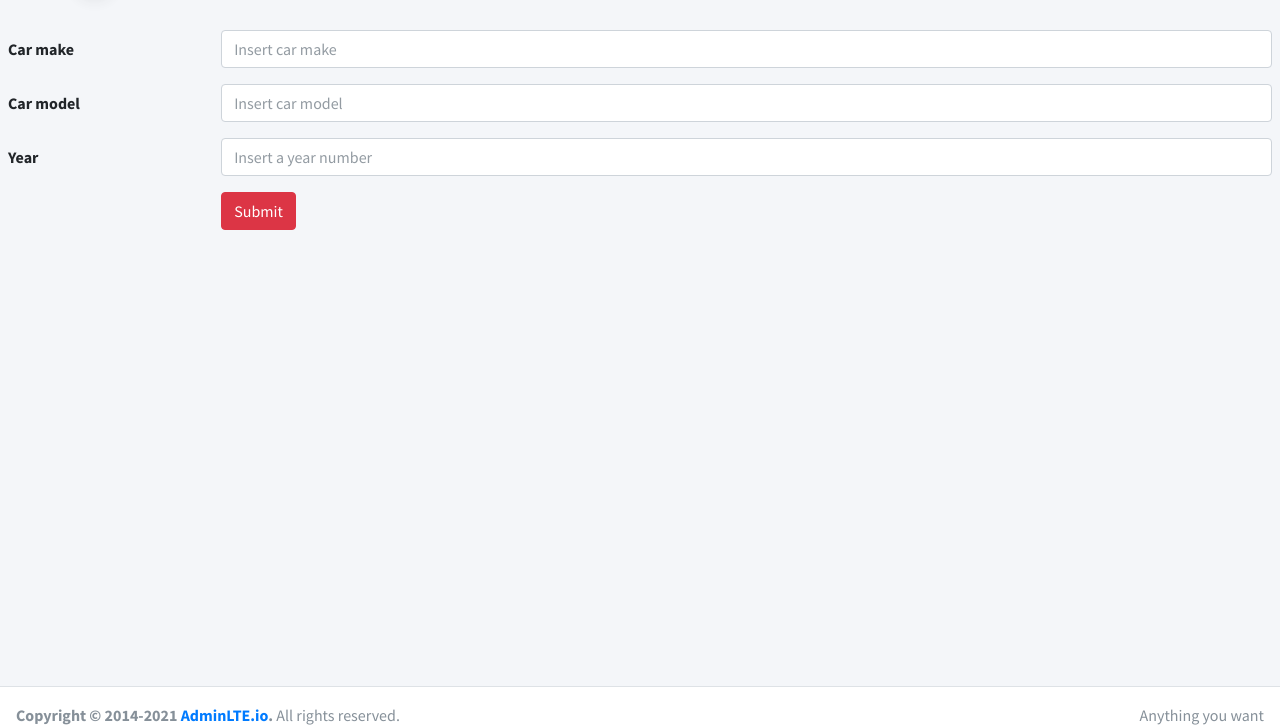
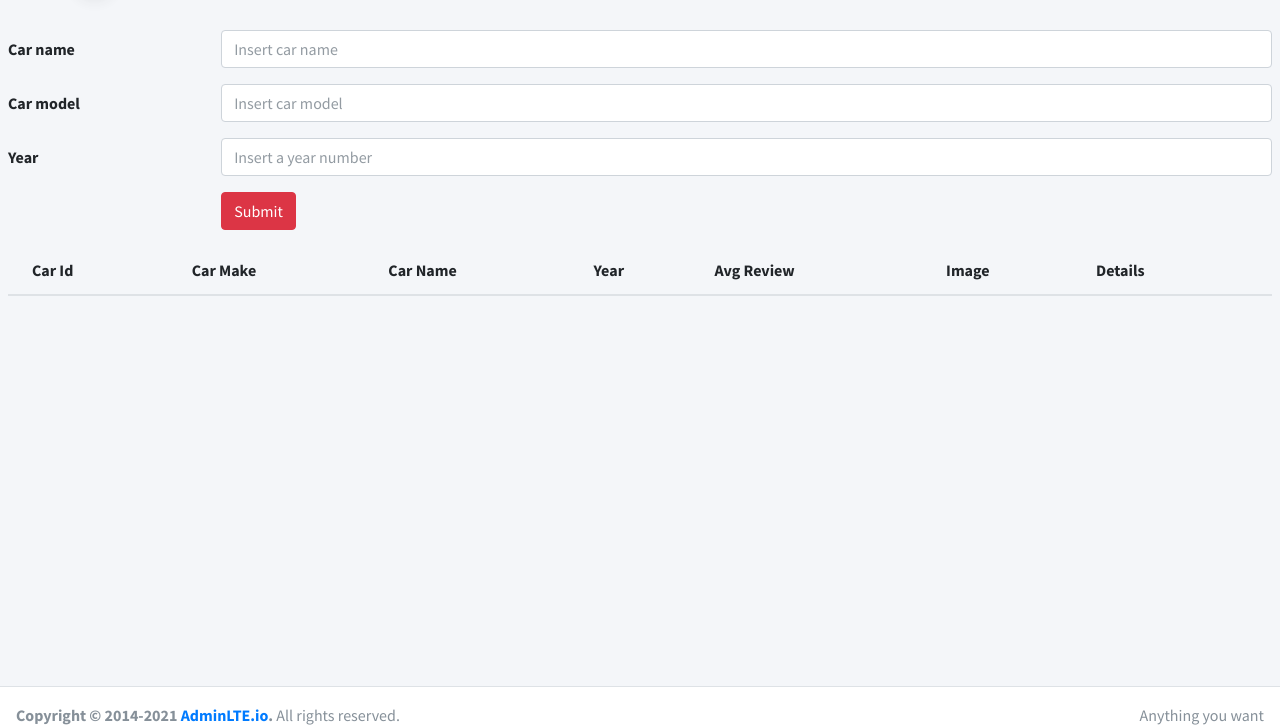
Before and after one commit to ubaeida/Cars-Review, a Flask app: page /search in a window 1280 px wide. Shown: the part 57-783 px from the top of the page. Run offline with Flask 2, Linux system fonts and the light colour scheme; lists and menus that the app fills with data are empty; some libraries are stand-ins or nearby versions.

Commit message:
Search done

```diff
--- a/main.py
+++ b/main.py
@@ -15,6 +15,7 @@ user_service = UserService()
 car_service = CarService()
 ReviewService = ReviewService()
 AttributeService = AttributeService()
+search_service = SearchService()
 
 
 class Config(object):
@@ -92,13 +93,15 @@ def profile():
 
 @app.route('/search', methods=['GET', 'POST'])
 def search():
+    results = []
     form = SearchForm()
     if request.method == 'POST':
-        car_make = request.form.get('car_make')
+        car_name = request.form.get('car_name')
         car_model = request.form.get('car_model')
         year = request.form.get('year')
-        SearchService.searching(car_make, car_model, year)
-    return render_template('search.html', form=form)
+        results = search_service.searching(car_name, car_model, year)
+    return render_template('search.html', form=form, results=results)
+
 
 
 @app.route('/logout')
--- a/servcies/user_service.py
+++ b/servcies/user_service.py
@@ -34,7 +34,6 @@ class UserService(ServiceBase):
         c.close()
         for row in out:
             if row is not None:
-                print('searched review')
                 return Review(all_review=row[0], car_id=row[1], user_id=row[2], engine_review=row[3],
                               comfort_review=row[4], fuel_review=row[5],
                               stability_review=row[6], safety_review=row[7], technology_review=row[8], user_name='')
--- a/templates/car_details.html
+++ b/templates/car_details.html
@@ -54,7 +54,7 @@
                                     <td>{{ attribute.attribute_name }}</td>
                                     <td>{{attribute.value}}</td>
                                 </tr>
-                                {% endfor %}]?
+                                {% endfor %}
                                 </tbody>
                             </table>
                         </div>
--- a/templates/search.html
+++ b/templates/search.html
@@ -4,9 +4,9 @@
 <div class="tab-pane" id="settings">
     <form class="form-horizontal" action="search" method="post" novalidate>
         <div class="form-group row">
-            <label for="car_make" class="col-sm-2 col-form-label">Car make</label>
+            <label for="car_name" class="col-sm-2 col-form-label">Car name</label>
             <div class="col-sm-10">
-                    <input type="text" class="form-control" id="car_make" name="car_make" placeholder="Insert car make">
+                <input type="text" class="form-control" id="car_name" name="car_name" placeholder="Insert car name">
             </div>
         </div>
         <div class="form-group row">
@@ -28,4 +28,39 @@
         </div>
     </form>
 </div>
+<div class="card-body table-responsive p-0">
+    <table class="table table-hover text-nowrap">
+        <thead>
+        <tr>
+            <th>Car Id</th>
+            <th>Car Make</th>
+            <th>Car Name</th>
+            <th>Year</th>
+            <th>Avg Review</th>
+            <th>Image</th>
+            <th>Details</th>
+        </tr>
+        </thead>
+        <tbody>
+        {% if results is not none %}
+        {% for car in results %}
+        <tr>
+            <td>{{ car.id }}</td>
+            <td>{{ car.make }}</td>
+            <td>{{ car.name }}</td>
+            <td>{{ car.year }}</td>
+            <td>{{ car.avg_review }}</td>
+            <td><img src="{{url_for('static', filename= car.image )}}"
+                     style="width:150px;height:150px;"></td>
+            <td>
+                <input class="detail" type="button"
+                       onclick="location.href='{{ url_for('car_details', car_id=car.id) }}'"
+                       value="Details">
+            </td>
+        </tr>
+        {% endfor %}
+        {% endif %}
+        </tbody>
+    </table>
+</div>
 {% endblock %}
```
Also changed, not shown: servcies/search_service.py (+14 -2 lines). Lines whose indentation alone changed are shown as unchanged.
